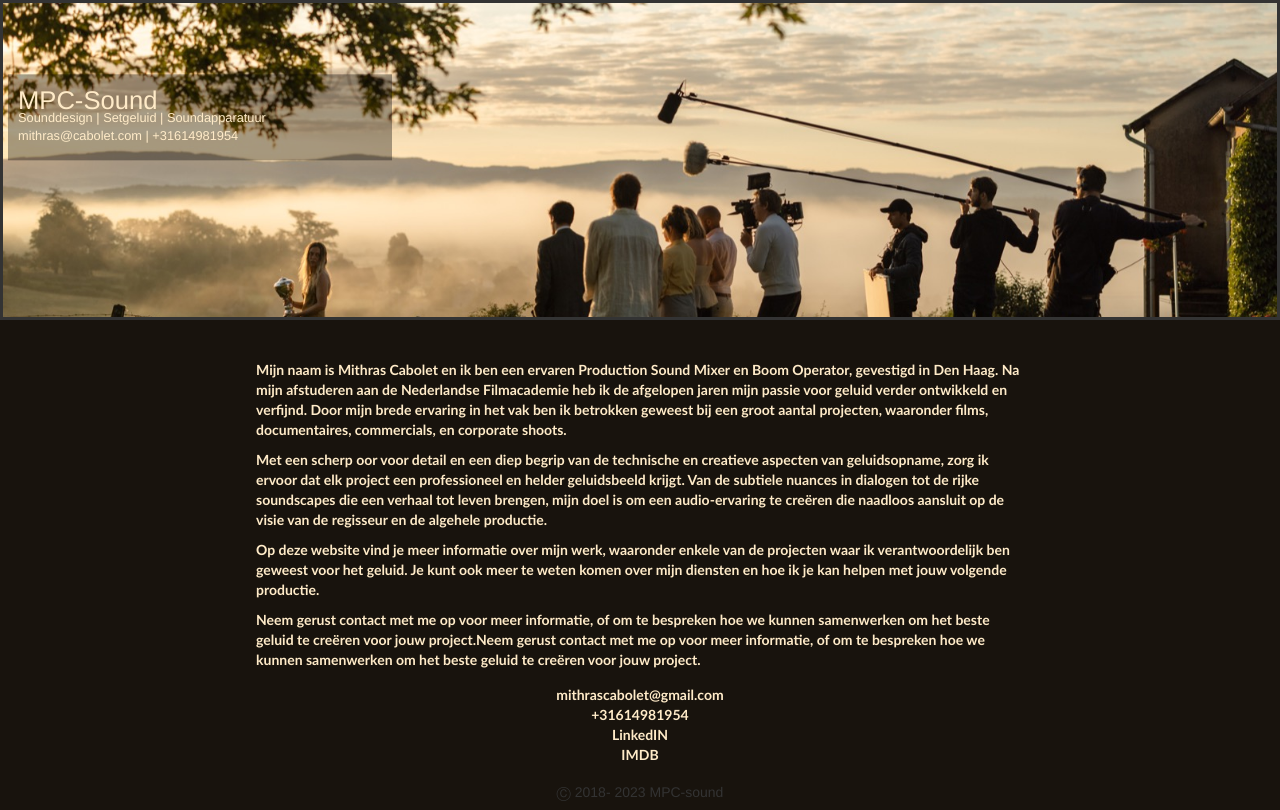
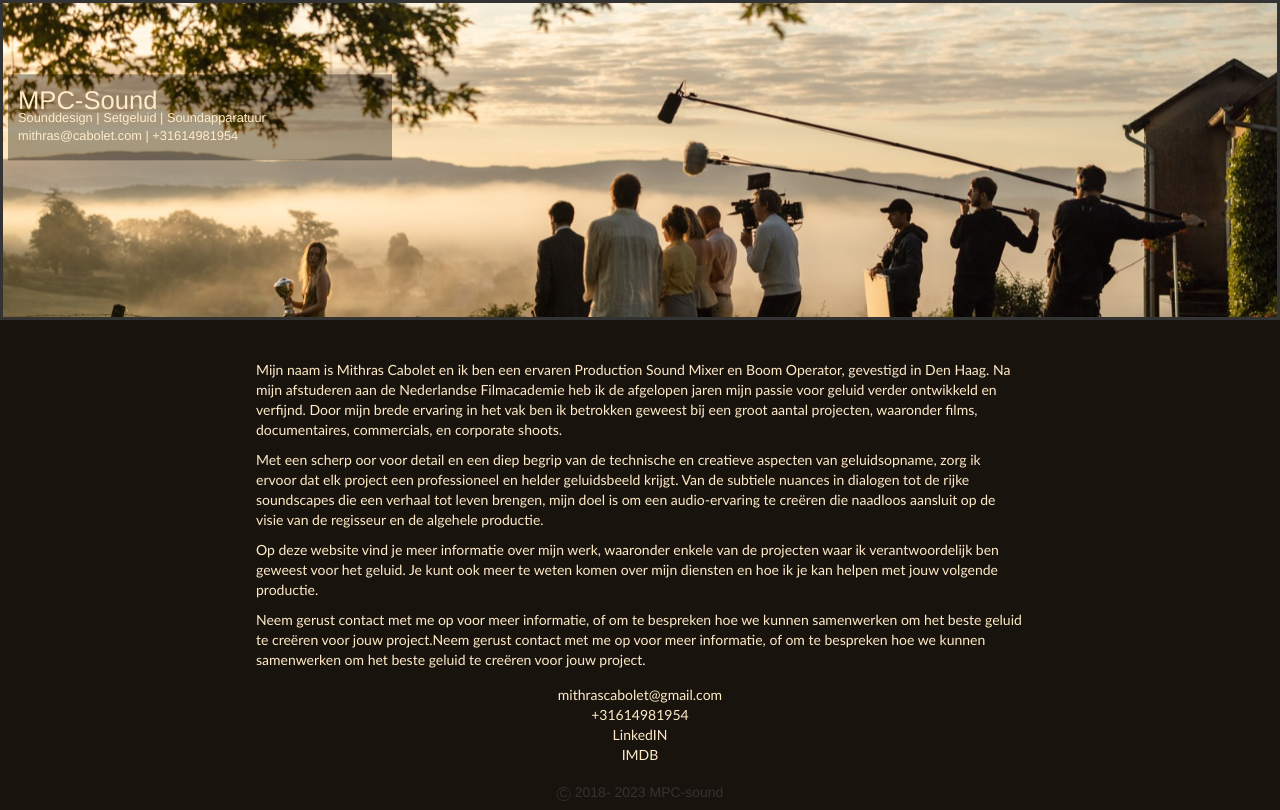
Before and after one commit to Nandjii/website_Mithras, a Flask app: page / in a window 1280 px wide. Run offline with Flask 3, Linux system fonts and the light colour scheme; data that the repository does not hold is empty; some libraries are stand-ins or nearby versions.

Commit message:
remove bold from font

```diff
--- a/static/css/styles.css
+++ b/static/css/styles.css
@@ -169,7 +169,7 @@ a img {
 }
 
 .intro_container p{
-    font-weight: bold;
+
 }
 
 .contact_info {
```
